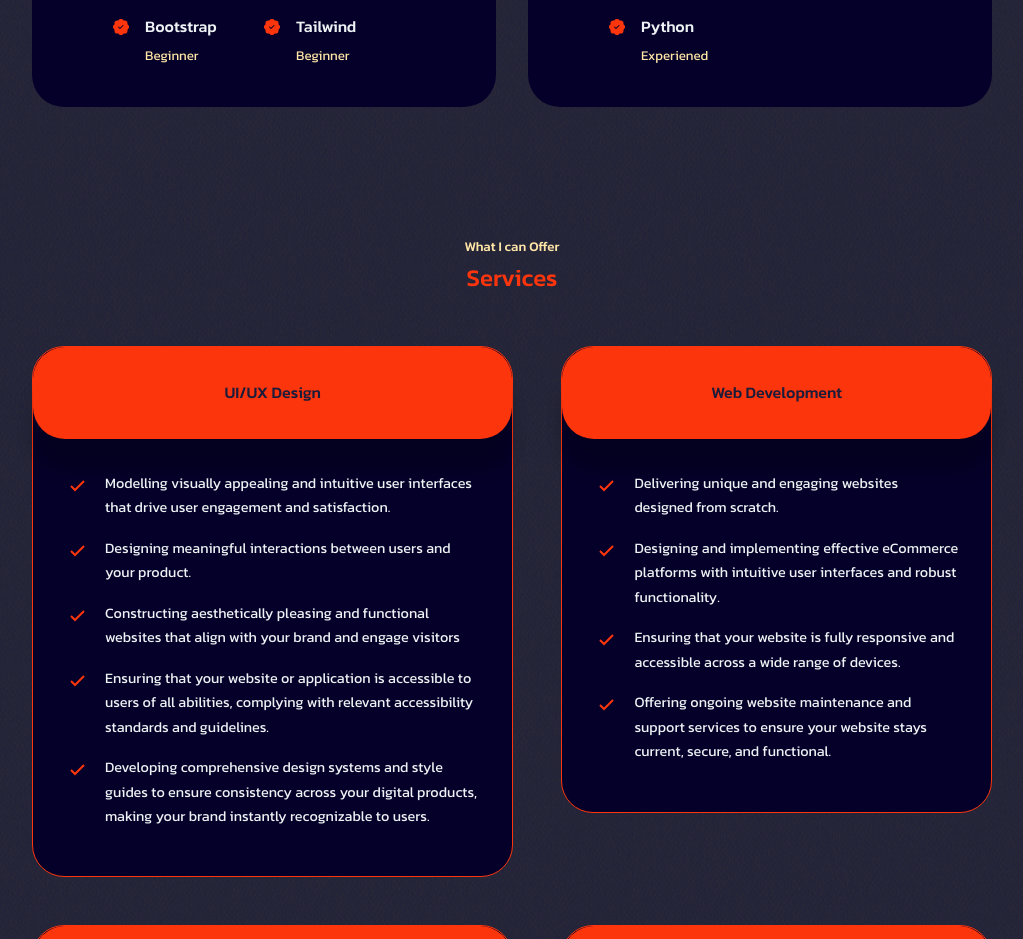
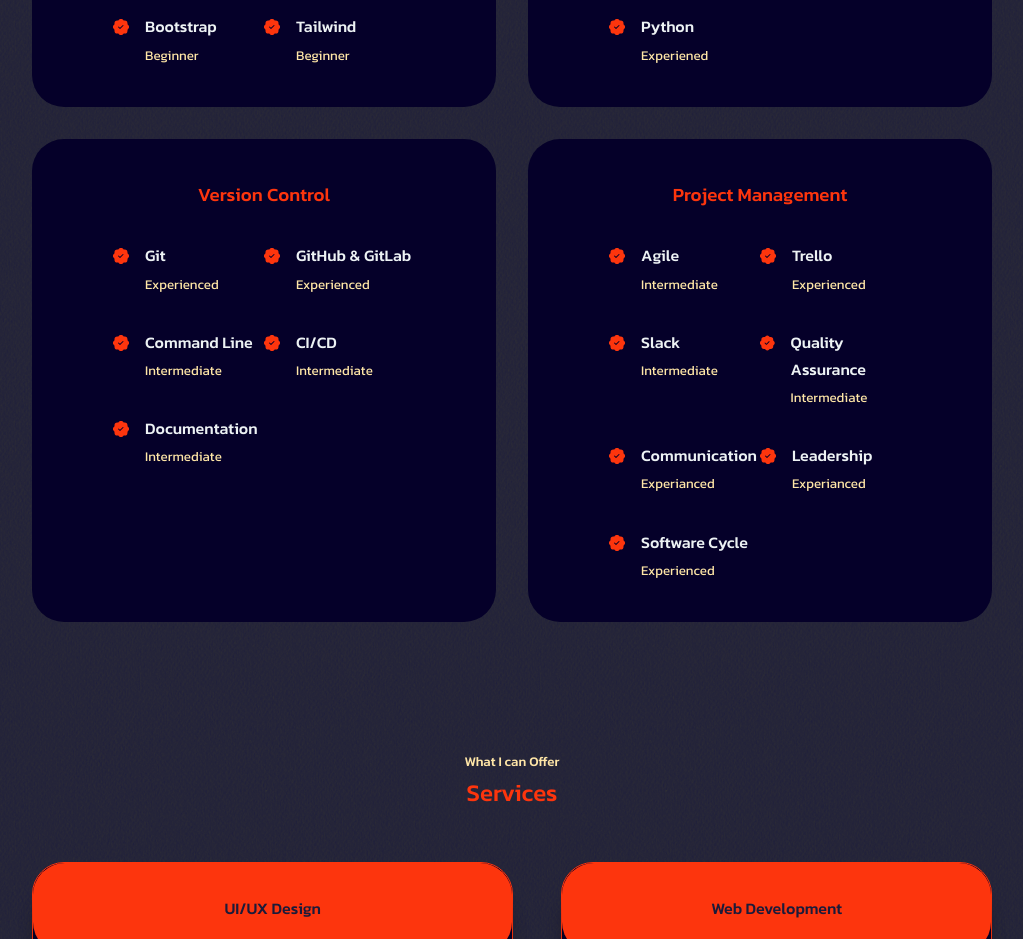
Before and after one commit to TravisLoganT/portfolio-v2, a React (Create React App) app: page / in a window 1280 px wide. Shown: the part 2160-3099 px from the top of the page, without its empty margins (128-1151 px from the left). Built offline with nearby package versions, Linux system fonts and the light colour scheme.

Commit message:
added more experience

```diff
--- a/src/components/experience/Experience.jsx
+++ b/src/components/experience/Experience.jsx
@@ -118,8 +118,133 @@ const Experience = () => {
                 <small className="text-light">Experiened</small>
               </div>
             </article>
+
           </div>
         </div>
+
+        {/* Version Control Experience */}
+        <div className="experience__version">
+          <h3>Version Control</h3>
+
+          {/* experience 1 */}
+          <div className="experience__content">
+            <article className="experience__details">
+              <BsFillPatchCheckFill className="experience__details-icon" />
+              <div>
+                <h4>Git</h4>
+                <small className="text-light">Experienced</small>
+              </div>
+            </article>
+
+            {/* experience 2 */}
+            <article className="experience__details">
+              <BsFillPatchCheckFill className="experience__details-icon" />
+              <div>
+                <h4>GitHub & GitLab</h4>
+                <small className="text-light">Experienced</small>
+              </div>
+            </article>
+
+            {/* experience 3 */}
+            <article className="experience__details">
+              <BsFillPatchCheckFill className="experience__details-icon" />
+              <div>
+                <h4>Command Line</h4>
+                <small className="text-light">Intermediate</small>
+              </div>
+            </article>
+
+            {/* experience 4 */}
+            <article className="experience__details">
+              <BsFillPatchCheckFill className="experience__details-icon" />
+              <div>
+                <h4>CI/CD</h4>
+                <small className="text-light">Intermediate</small>
+              </div>
+            </article>
+
+            {/* experience 5 */}
+            <article className="experience__details">
+              <BsFillPatchCheckFill className="experience__details-icon" />
+              <div>
+                <h4>Documentation</h4>
+                <small className="text-light">Intermediate</small>
+              </div>
+            </article>
+          </div>
+        </div>
+
+        {/* Project Management Experience */}
+        <div className="experience__management">
+          <h3>Project Management</h3>
+
+          {/* experience 1 */}
+          <div className="experience__content">
+            <article className="experience__details">
+              <BsFillPatchCheckFill className="experience__details-icon" />
+              <div>
+                <h4>Agile</h4>
+                <small className="text-light">Intermediate</small>
+              </div>
+            </article>
+
+            {/* experience 2 */}
+            <article className="experience__details">
+              <BsFillPatchCheckFill className="experience__details-icon" />
+              <div>
+                <h4>Trello</h4>
+                <small className="text-light">Experienced</small>
+              </div>
+            </article>
+
+            {/* experience 3 */}
+            <article className="experience__details">
+              <BsFillPatchCheckFill className="experience__details-icon" />
+              <div>
+                <h4>Slack</h4>
+                <small className="text-light">Intermediate</small>
+              </div>
+            </article>
+
+            {/* experience 4 */}
+            <article className="experience__details">
+              <BsFillPatchCheckFill className="experience__details-icon" />
+              <div>
+                <h4>Quality Assurance</h4>
+                <small className="text-light">Intermediate</small>
+              </div>
+            </article>
+
+            {/* experience 5 */}
+            <article className="experience__details">
+              <BsFillPatchCheckFill className="experience__details-icon" />
+              <div>
+                <h4>Communication</h4>
+                <small className="text-light">Experianced</small>
+              </div>
+            </article>
+
+            {/* experience 6 */}
+            <article className="experience__details">
+              <BsFillPatchCheckFill className="experience__details-icon" />
+              <div>
+                <h4>Leadership</h4>
+                <small className="text-light">Experianced</small>
+              </div>
+            </article>
+
+            {/* experience 7 */}
+            <article className="experience__details">
+              <BsFillPatchCheckFill className="experience__details-icon" />
+              <div>
+                <h4>Software Cycle</h4>
+                <small className="text-light">Experienced</small>
+              </div>
+            </article>
+          </div>
+        </div>
+
+
       </div>
     </section>
   );
```
